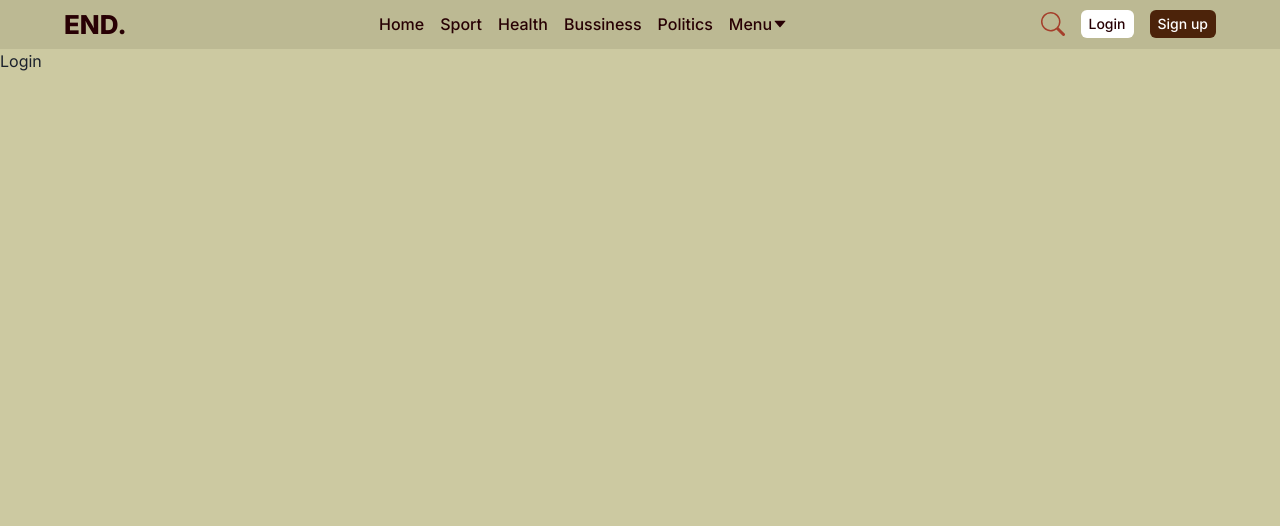
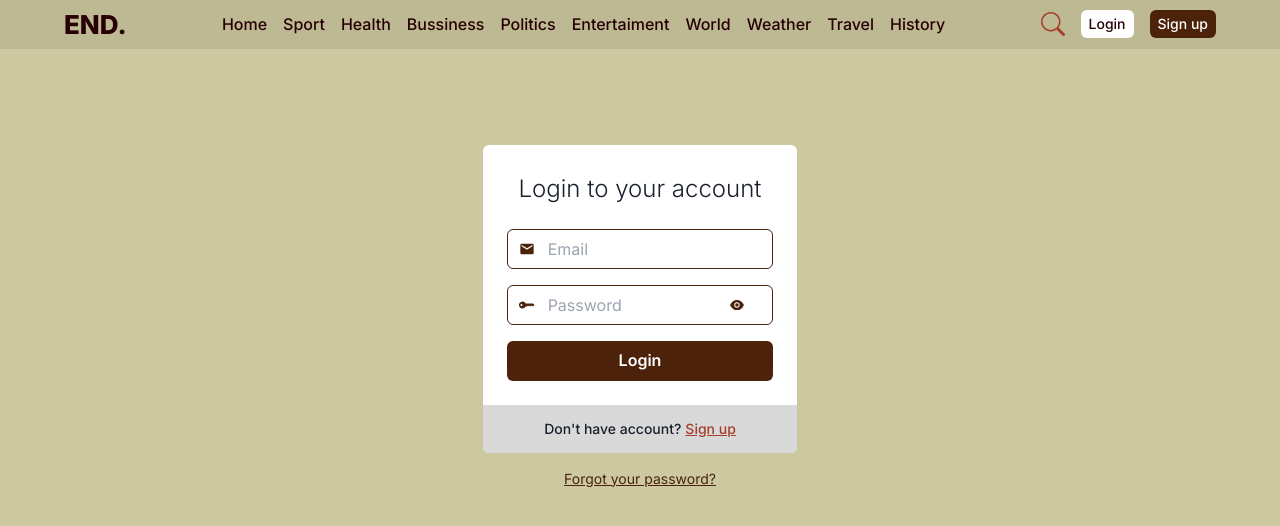
Before and after one commit to eyoba-bisru/public-news-frontend, a Next.js app: page /auth/login in a window 1280 px wide. Shown: the top 526 px of the page. Built offline with nearby package versions, Linux system fonts and the light colour scheme.

Commit message:
login added and navbar fixed

```diff
--- /dev/null
+++ b/components/PasswordInput.tsx
@@ -0,0 +1,45 @@
+import {
+  Button,
+  Input,
+  InputGroup,
+  InputLeftAddon,
+  InputLeftElement,
+  InputRightElement,
+} from "@chakra-ui/react";
+import React from "react";
+import { AiFillEye, AiFillEyeInvisible } from "react-icons/ai";
+import { BsKeyFill } from "react-icons/bs";
+
+function PasswordInput() {
+  const [show, setShow] = React.useState(false);
+  const handleClick = () => setShow(!show);
+
+  return (
+    <InputGroup size="md">
+      <InputLeftElement
+        pointerEvents="none"
+        children={<BsKeyFill color="#4C230A" />}
+      />
+
+      <Input
+        pr="4.5rem"
+        type={show ? "text" : "password"}
+        placeholder="Password"
+        borderColor="#4C230A"
+        _focus={{ border: "none" }}
+      />
+      <InputRightElement width="4.5rem" _hover={{ cursor: "pointer" }}>
+        <AiFillEye
+          onClick={() => setShow(true)}
+          className={`${show ? "hidden" : "inline-block"} text-primary`}
+        />
+        <AiFillEyeInvisible
+          onClick={() => setShow(false)}
+          className={`${show ? "inline-block" : "hidden"} text-primary`}
+        />
+      </InputRightElement>
+    </InputGroup>
+  );
+}
+
+export default PasswordInput;
--- a/components/UserNavbar.tsx
+++ b/components/UserNavbar.tsx
@@ -2,23 +2,54 @@ import { Menu, MenuButton, MenuItem, MenuList } from "@chakra-ui/react";
 import { BiMenuAltRight } from "react-icons/bi";
 import { GrClose } from "react-icons/gr";
 import { BsSearch } from "react-icons/bs";
-import { useState } from "react";
+import { useEffect, useState } from "react";
 import { AiFillCaretDown } from "react-icons/ai";
+
+const data = [
+  "Home",
+  "Sport",
+  "Health",
+  "Bussiness",
+  "Politics",
+  "Entertaiment",
+  "World",
+  "Weather",
+  "Travel",
+  "History",
+];
+
+const data2 = data.slice(0, 5);
+data2.push("More");
+
+const data3 = data.slice(5);
 
 const UserNavbar = () => {
   const [open, setOpen] = useState(false);
+  const [screen, setScreen] = useState(0);
+
+  function handleScreen() {
+    setScreen(window.innerWidth);
+  }
+
+  useEffect(() => {
+    window.addEventListener("resize", handleScreen);
+
+    return () => {
+      window.removeEventListener("resize", handleScreen);
+    };
+  }, []);
+
   return (
     <div className="w-screen h-[48.6px] bg-userNav flex justify-center items-center">
       <div className="w-screen max-w-[1200px] h-full bg-userNav flex justify-between items-center px-6 md:px-6">
         <div className="font-extrabold text-[26px] text-text">END.</div>
         <div
-          className={`fixed transition-all right-0 top-[48.6px] bg-userNav w-[50vw] justify-center items-center ${
+          className={`fixed transition-all right-0 top-[48.6px] bg-userNav z-10 w-[50vw] justify-center items-center ${
             open ? "translate-x-0" : "translate-x-[100%]"
           } md:flex md:translate-x-0 md:static md:w-auto`}
         >
           <ul className="flex flex-col md:flex-row md:gap-4">
-            {["Home", "Sport", "Health", "Bussiness", "Politics", "More"].map(
-              (menu) => {
+            {/* {data2.map((menu) => {
               if (menu == "More") {
                 return (
                   <Menu>
@@ -30,13 +61,7 @@ const UserNavbar = () => {
                     </MenuButton>
                     <MenuList bgColor="rgb(188 185 147)">
                       <div className="bg-userNav">
-                          {[
-                            "Entertaiment",
-                            "World",
-                            "Weather",
-                            "Travel",
-                            "History",
-                          ].map((menu) => {
+                        {data3.map((menu) => {
                           return (
                             <MenuItem bg="rgb(188 185 147)">
                               <div className="w-full text-text text-[14px] hover:text-secondary hover:cursor-pointer transition-all h-10 flex justify-center items-center font-medium">
@@ -55,8 +80,48 @@ const UserNavbar = () => {
                   {menu}
                 </li>
               );
+            })} */}
+
+            {screen < 768
+              ? data.map((menu) => {
+                  return (
+                    <li className="hover:shadow text-text text-[14px] md:text-[16px] hover:text-secondary hover:cursor-pointer transition-all h-10 flex justify-center items-center w-[50vw] font-medium md:w-auto">
+                      {menu}
+                    </li>
+                  );
+                })
+              : data2.map((menu) => {
+                  if (menu == "More") {
+                    return (
+                      <Menu>
+                        <MenuButton>
+                          <div className="hover:shadow text-text text-[14px] md:text-[16px] hover:text-secondary hover:cursor-pointer transition-all h-10 flex justify-center items-center w-[50vw] font-medium md:w-auto">
+                            Menu
+                            <AiFillCaretDown />
+                          </div>
+                        </MenuButton>
+                        <MenuList bgColor="rgb(188 185 147)">
+                          <div className="bg-userNav">
+                            {data3.map((menu) => {
+                              return (
+                                <MenuItem bg="rgb(188 185 147)">
+                                  <div className="w-full text-text text-[14px] hover:text-secondary hover:cursor-pointer transition-all h-10 flex justify-center items-center font-medium">
+                                    {menu}
+                                  </div>
+                                </MenuItem>
+                              );
+                            })}
+                          </div>
+                        </MenuList>
+                      </Menu>
+                    );
                   }
-            )}
+                  return (
+                    <li className="hover:shadow text-text text-[14px] md:text-[16px] hover:text-secondary hover:cursor-pointer transition-all h-10 flex justify-center items-center w-[50vw] font-medium md:w-auto">
+                      {menu}
+                    </li>
+                  );
+                })}
           </ul>
         </div>
         <div className="flex gap-4 justify-center items-center">
--- a/pages/auth/login.tsx
+++ b/pages/auth/login.tsx
@@ -1,14 +1,60 @@
+import { Button, Input, InputGroup, InputLeftElement } from "@chakra-ui/react";
 import Head from "next/head";
 import UserNavbar from "../../components/UserNavbar";
+import { MdEmail } from "react-icons/md";
+import PasswordInput from "../../components/PasswordInput";
 
 const Login = () => {
   return (
-    <div className="max-w-[1440px]">
+    <div className="w-screen flex flex-col justify-center items-center">
       <Head>
         <title>Login</title>
       </Head>
       <UserNavbar />
-      <div>Login</div>
+      <div className="h-[336.74px] w-[314.705px] mt-[6rem]">
+        <div className="w-full bg-white rounded-md h-[307.925px]">
+          <div className="px-6 py-1 flex flex-col gap-6">
+            <p className="font-light text-2xl text-center mt-6">
+              Login to your account
+            </p>
+            <form className="flex flex-col justify-center items-center gap-4">
+              <InputGroup>
+                <InputLeftElement
+                  pointerEvents="none"
+                  children={<MdEmail color="#4C230A" />}
+                />
+                <Input
+                  type="email"
+                  borderColor="#4C230A"
+                  placeholder="Email"
+                  _focus={{ border: "none" }}
+                />
+              </InputGroup>
+              <PasswordInput />
+              <Button
+                bg="#4C230A"
+                _hover={{ bg: "#A53F2B" }}
+                color="white"
+                paddingX="28"
+                paddingY="5"
+              >
+                Login
+              </Button>
+            </form>
+          </div>
+          <div className="bg-slate h-12 w-full mt-[20px] flex justify-center items-center rounded-bl-md rounded-br-md">
+            <p className="font-medium text-sm">
+              Don't have account?
+              <span className="underline text-secondary ml-1 cursor-pointer">
+                Sign up
+              </span>
+            </p>
+          </div>
+        </div>
+        <p className="text-center underline text-primary cursor-pointer mt-4 text-sm">
+          Forgot your password?
+        </p>
+      </div>
     </div>
   );
 };
```
Lines whose indentation alone changed are shown as unchanged.
